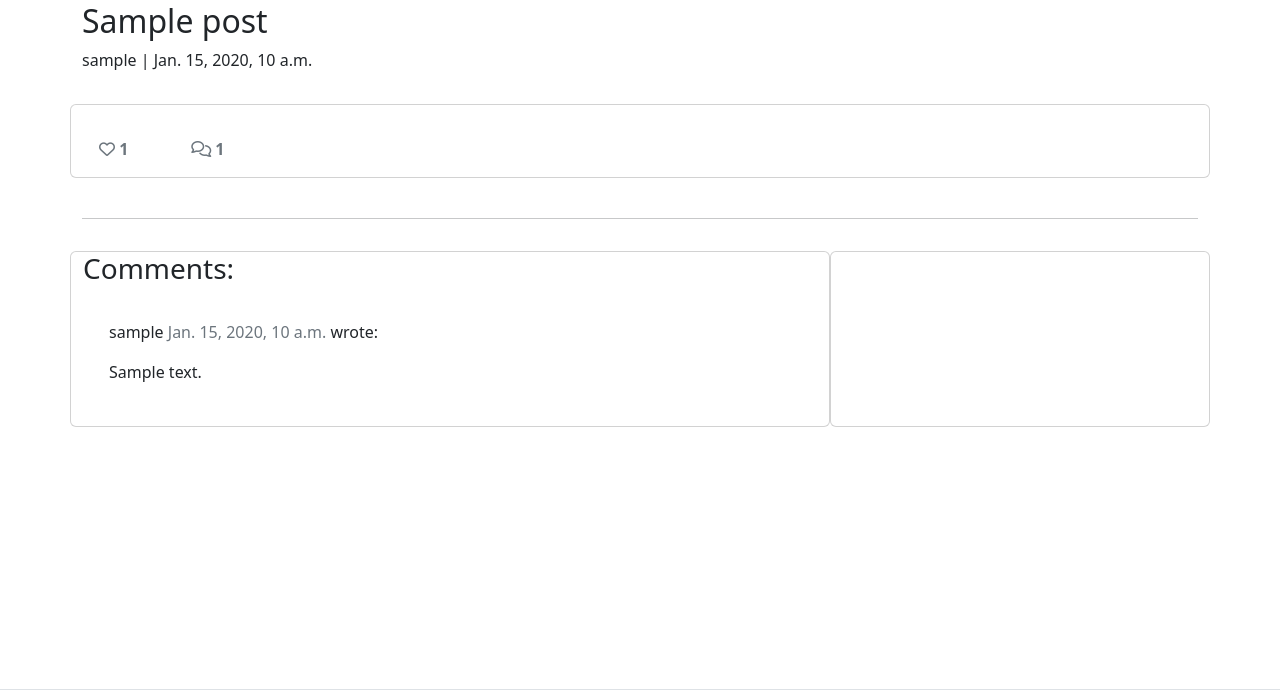
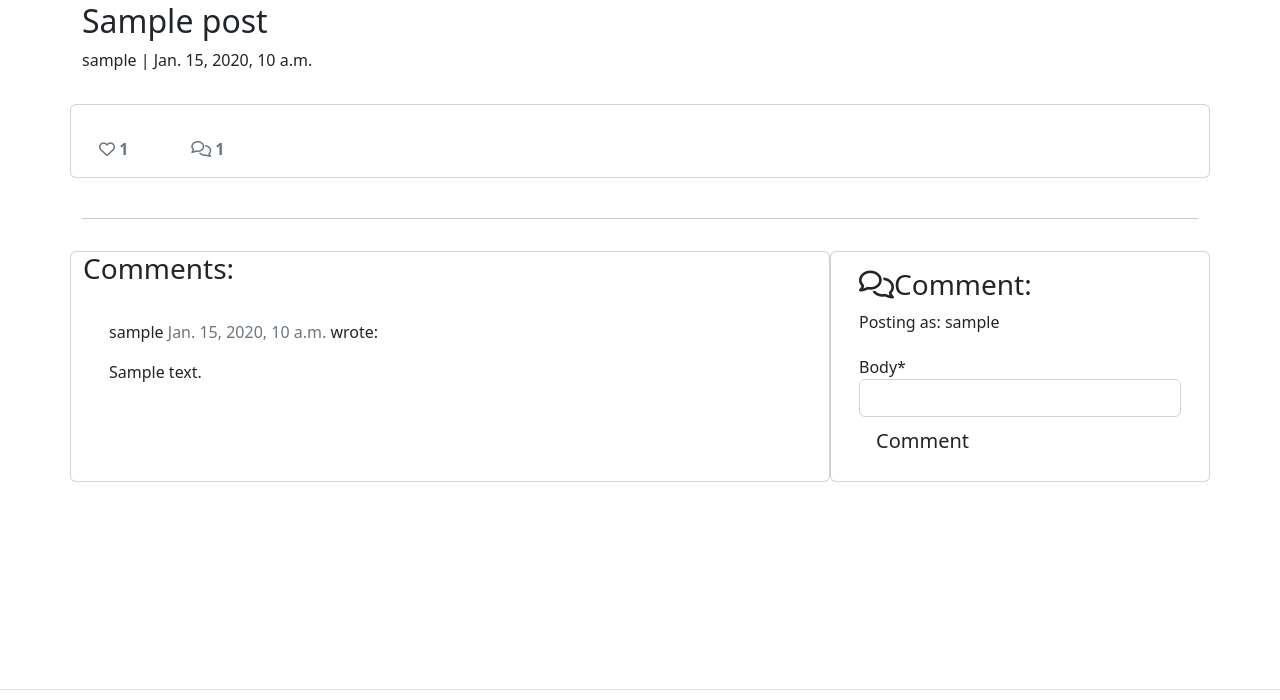
Before and after one commit to harryodubhghaill/blogsocial-ci-portfolio-4, a Django app: a page that uses templates/post_detail.html in a window 1280 px wide. Shown: the part 54-754 px from the top of the page. Run offline with Django 3.2, Linux system fonts and the light colour scheme; a user stored in the database is signed in; tables that the repository leaves empty hold one stand-in row (values such as "Sample post"); some libraries are stand-ins or nearby versions.

Commit message:
update post_detail.html with crispy form for comment

```diff
--- a/templates/post_detail.html
+++ b/templates/post_detail.html
@@ -1,4 +1,6 @@
 {% extends 'base.html' %}
+
+{% load crispy_forms_tags %}
 
 {% block content %}
 
@@ -69,13 +71,21 @@
                     <!-- Main comment body -->
                     {{ comment.body | linebreaks }}
                 </div>
-                <!-- Our for loop ends here -->
                 {% endfor %}
             </div>
         </div>
+        <!-- add a comment -->
         <div class="col-md-4 card mb-4  mt-3 ">
             <div class="card-body">
-                <!-- For later -->
+                {% if user.is_authenticated %}
+                <h3><i class="far fa-comments"></i>Comment:</h3>
+                <p>Posting as: {{ user.username }}</p>
+                <form method="post" style="margin-top: 1.3em;">
+                    {{ comment_form | crispy }}
+                    {% csrf_token %}
+                    <button type="submit" class="btn btn-signup btn-lg">Comment</button>
+                </form>
+                {% endif %}
             </div>
         </div>
     </div>
```
Also changed, not shown: blog/views.py (line endings or trailing spaces).
